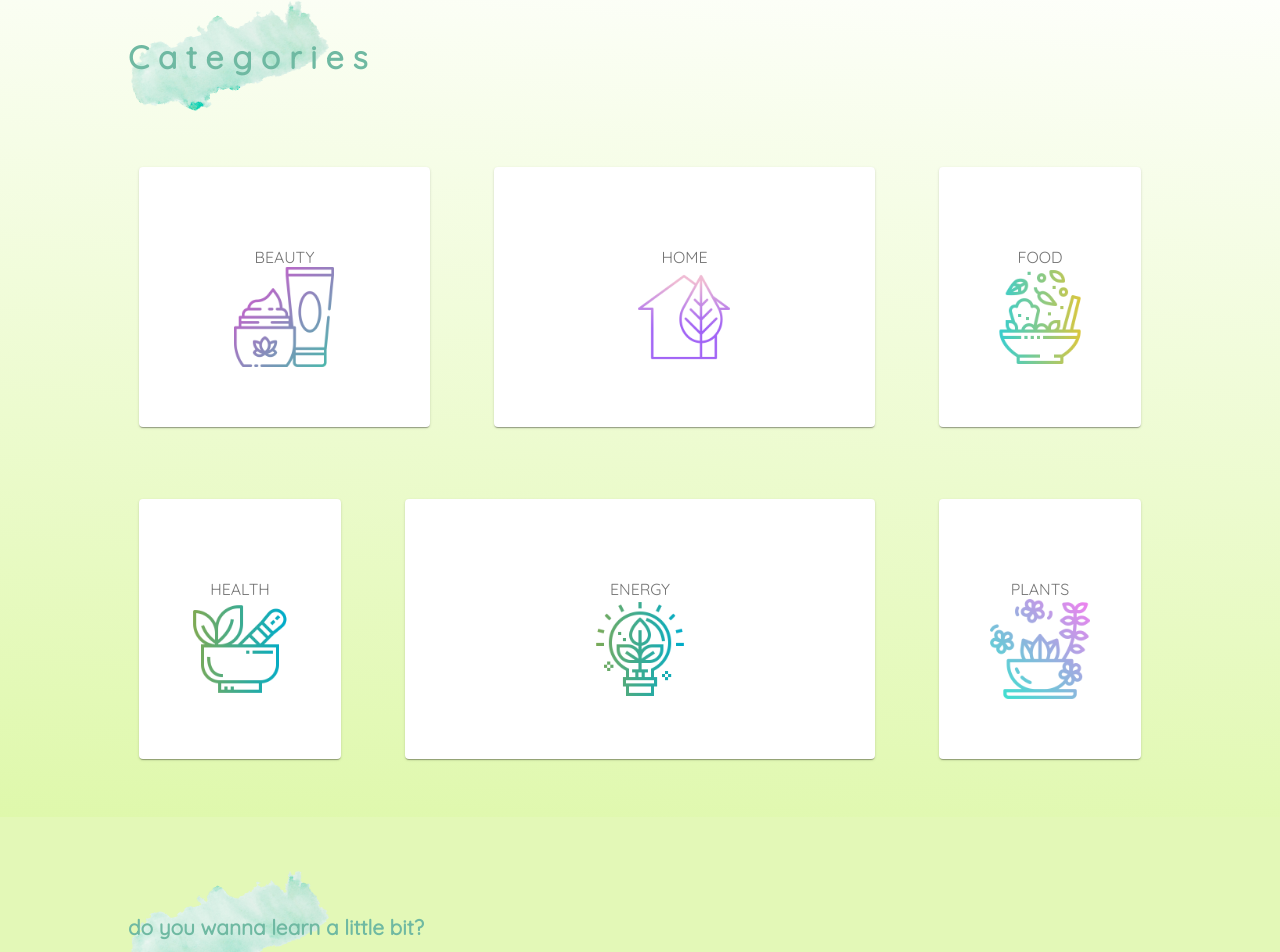
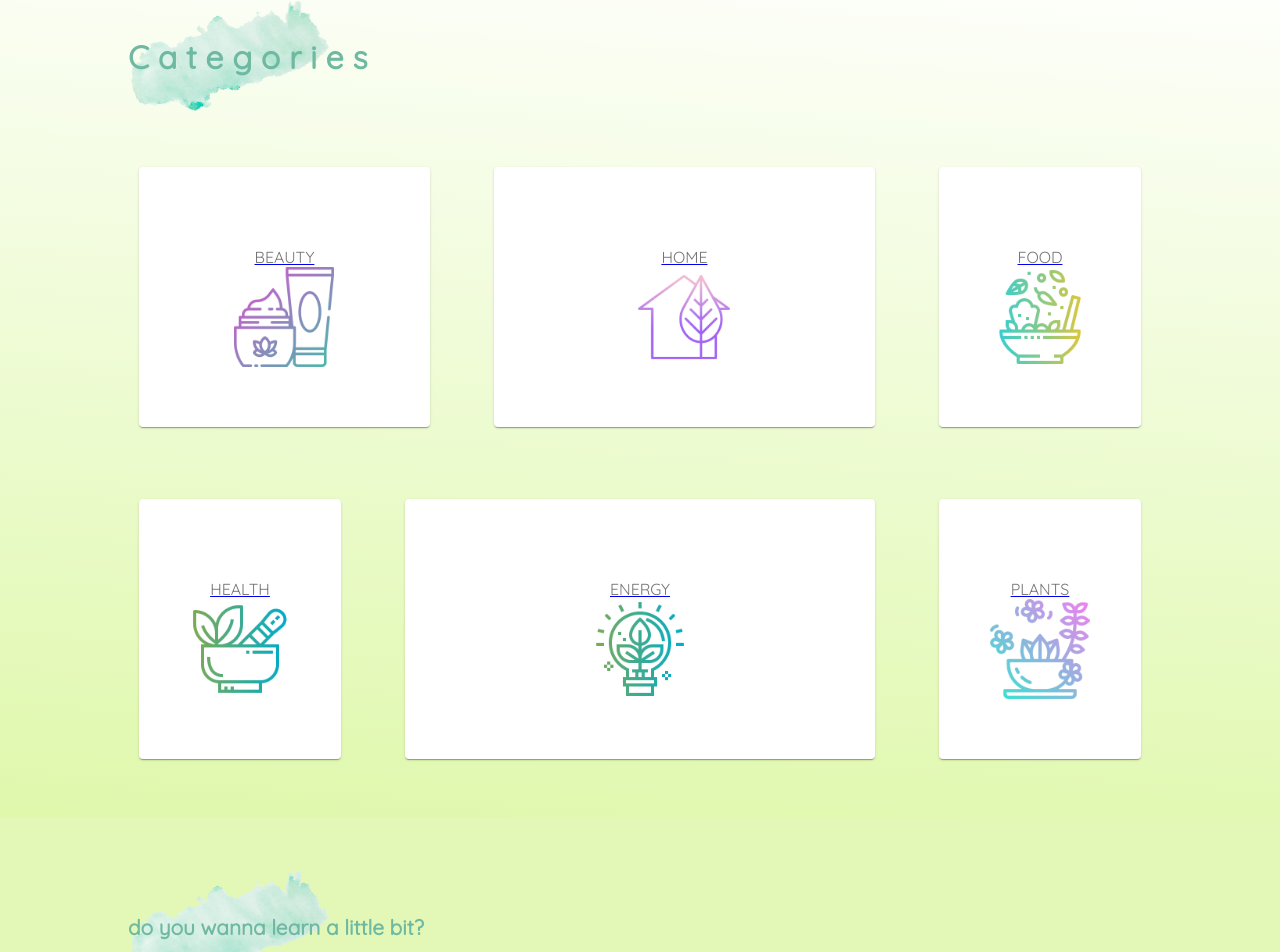
Before and after one commit to sueherrera30/lifegrin, a React app: page / in a window 1280 px wide. Shown: the part 777-1729 px from the top of the page. Built offline with nearby package versions, Linux system fonts and the light colour scheme.

Commit message:
linking home and categories

```diff
--- a/src/components/HomeCategories.jsx
+++ b/src/components/HomeCategories.jsx
@@ -1,5 +1,6 @@
 import React from 'react';
 import { makeStyles } from '@material-ui/core/styles';
+import { Link } from 'react-router-dom';
 import Paper from '@material-ui/core/Paper';
 import Grid from '@material-ui/core/Grid';
 import stain from '../assets/static/stain2.png';
@@ -44,40 +45,52 @@ const HomeCategories = () => {
       <div className={classes.root}>
         <Grid container spacing={8} xs={10}>
           <Grid item xs={12} sm={4}>
+            <Link to='/categorie'>
               <Paper className={`shake1 ${classes.paper}`}>
                 BEAUTY
                 <img className='homeCategories__icon' src={beauty} alt='' />
               </Paper>
+            </Link>
           </Grid>
           <Grid item xs={12} sm={5}>
+            <Link to='/categorie'>
               <Paper className={`shake1 ${classes.paper}`}>
                 HOME
                 <img className='homeCategories__icon' src={home} alt='' />
               </Paper>
+            </Link>
           </Grid>
           <Grid item xs={6} sm={3}>
+            <Link to='/categorie'>
               <Paper className={`shake1 ${classes.paper}`}>
                 FOOD
                 <img className='homeCategories__icon' src={food} alt='' />
               </Paper>
+            </Link>
           </Grid>
           <Grid item xs={6} sm={3}>
+            <Link to='/categorie'>
               <Paper className={`shake1 ${classes.paper}`}>
                 HEALTH
                 <img className='homeCategories__icon' src={healthy} alt='' />
               </Paper>
+            </Link>
           </Grid>
           <Grid item xs={6} sm={6}>
+            <Link to='/categorie'>
               <Paper className={`shake1 ${classes.paper}`}>
               ENERGY
                 <img className='homeCategories__icon' src={energy} alt='' />
               </Paper>
+            </Link>
           </Grid>
           <Grid item xs={6} sm={3}>
+            <Link to='/categorie'>
               <Paper className={`shake1 ${classes.paper}`}>
                 PLANTS
                 <img className='homeCategories__icon' src={plants} alt='' />
               </Paper>
+            </Link>
           </Grid>
         </Grid>
       </div>
--- a/src/containers/Categorie.jsx
+++ b/src/containers/Categorie.jsx
@@ -1,6 +1,7 @@
 import React from 'react';
 import Paper from '@material-ui/core/Paper';
 import Grid from '@material-ui/core/Grid';
+import { Link } from 'react-router-dom';
 import stain from '../assets/static/stain2.png';
 import product from '../assets/static/slider/desodorante.jpg';
 import '../styles/containers/categorieList.scss';
@@ -23,7 +24,9 @@ const Categorie = () => {
                 return (
                   <li>
                     <img src={category.img} alt='category-icon' />
-                    <p>{category.name}</p>
+                    <Link to='/'>
+                      {category.name}
+                    </Link>
                   </li>
                 );
               })
--- a/src/styles/containers/categorieList.scss
+++ b/src/styles/containers/categorieList.scss
@@ -62,10 +62,13 @@
     display: flex;
     justify-content: center;
     align-items: center;
-    color: $darkGreen;
+    a {
+      color: $darkGreen;
+      text-decoration: none;
+    }
     &:hover {
       font-size: 1.5rem;
-      p {
+      a {
         color: $electricGreen;
       }
     }
--- a/src/styles/containers/checkout.scss
+++ b/src/styles/containers/checkout.scss
@@ -1,4 +1,5 @@
 @import "../variables.scss";
+
 .checkout {
   &__img {
     width: 300px;
```
Lines whose indentation alone changed are shown as unchanged.
